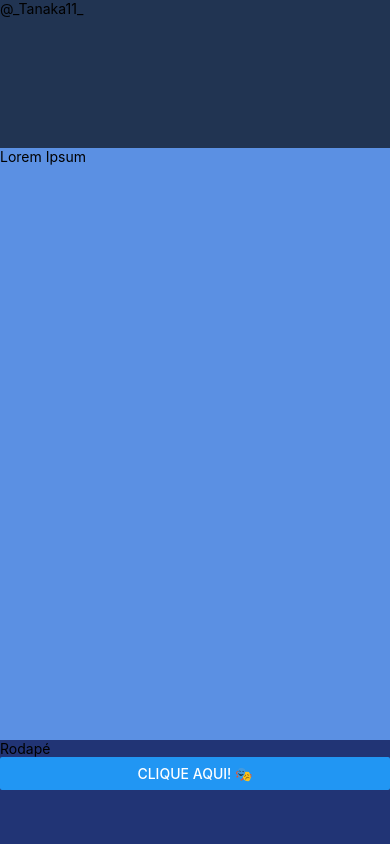
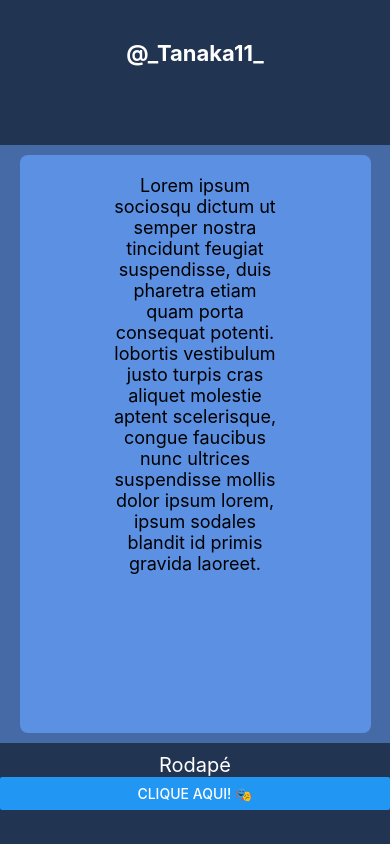
Before and after one commit to tanaka-11/ola-react-native, a React Native app: screen / in a window 390 px wide. Built offline with nearby package versions, Linux system fonts and the light colour scheme.

Commit message:
estilização dos textos

```diff
--- a/App.js
+++ b/App.js
@@ -25,11 +25,43 @@ const estilos = StyleSheet.create({
   conteudo: {
     backgroundColor: "#5b90e3",
     flex: 4,
+    width: "90%",
+    marginTop: 10,
+    marginBottom: 10,
+    marginLeft: "auto",
+    marginRight: "auto",
+    borderRadius: 8,
   },
 
   rodape: {
-    backgroundColor: "#213475",
+    backgroundColor: "#213452",
     flex: 0.7,
+  },
+
+  // Formatação do texto
+  textoCabecalho: {
+    color: "#fff",
+    textAlign: "center",
+    marginTop: 40,
+    fontSize: 22,
+    fontWeight: "bold",
+  },
+
+  textoConteudo: {
+    fontSize: 18,
+    textAlign: "center",
+    marginHorizontal: 90,
+    marginTop: 20,
+    marginBottom: 20,
+    fontWeight: "400",
+    color: "#000",
+  },
+
+  textoRodape: {
+    textAlign: "center",
+    fontSize: 20,
+    marginTop: 10,
+    color: "#fff",
   },
 });
 
@@ -43,20 +75,26 @@ export default function App() {
   return (
     <>
       {/* Barra de Status do Celular */}
-      <StatusBar barStyle="default" />
+      <StatusBar barStyle="light-content" />
 
       {/* Passando a propriedade que criamos com o objeto onde fizemos a estilização */}
       <SafeAreaView style={estilos.container}>
         <View style={estilos.cabecalho}>
-          <Text>@_Tanaka11_</Text>
+          <Text style={estilos.textoCabecalho}>@_Tanaka11_</Text>
         </View>
 
         <View style={estilos.conteudo}>
-          <Text>Lorem Ipsum</Text>
+          <Text style={estilos.textoConteudo}>
+            Lorem ipsum sociosqu dictum ut semper nostra tincidunt feugiat
+            suspendisse, duis pharetra etiam quam porta consequat potenti.
+            lobortis vestibulum justo turpis cras aliquet molestie aptent
+            scelerisque, congue faucibus nunc ultrices suspendisse mollis dolor
+            ipsum lorem, ipsum sodales blandit id primis gravida laoreet.
+          </Text>
         </View>
 
         <View style={estilos.rodape}>
-          <Text>Rodapé</Text>
+          <Text style={estilos.textoRodape}>Rodapé</Text>
           <Button title="Clique Aqui! 🎭" onPress={click} />
         </View>
       </SafeAreaView>
```
